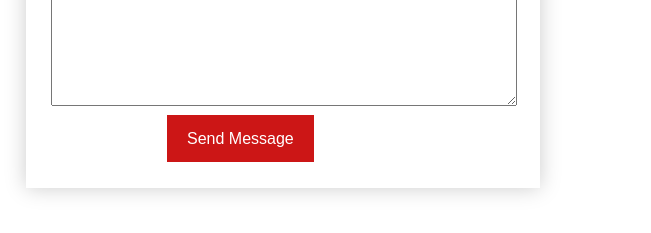
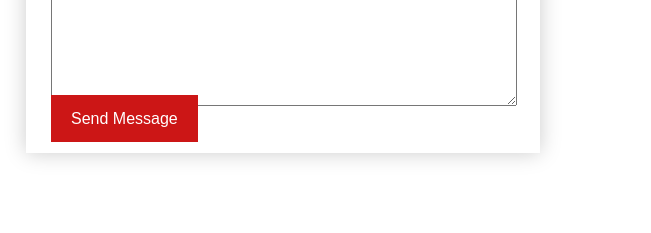
Before and after one commit to sanjeevchandru/contect-sec, a plain HTML site: page index.html in a window 1280 px wide. Shown: the part 529-762 px from the top of the page, 629-1280 px from the left. Drawn offline with Linux system fonts and the light colour scheme.

Commit message:
Update style.css

```diff
--- a/css/style.css
+++ b/css/style.css
@@ -118,12 +118,12 @@
 	.form-mesge textarea{
 		width:100%;
 	}
-	.form-btn{
+	/*.form-btn{
 		width:50%;
 		margin:auto;
 
 		padding:20px 0 15px 0;
-	}
+	}*/
 	.form-btn a{
 		padding:15px 20px;
 		background-color:#cc1616;
```
